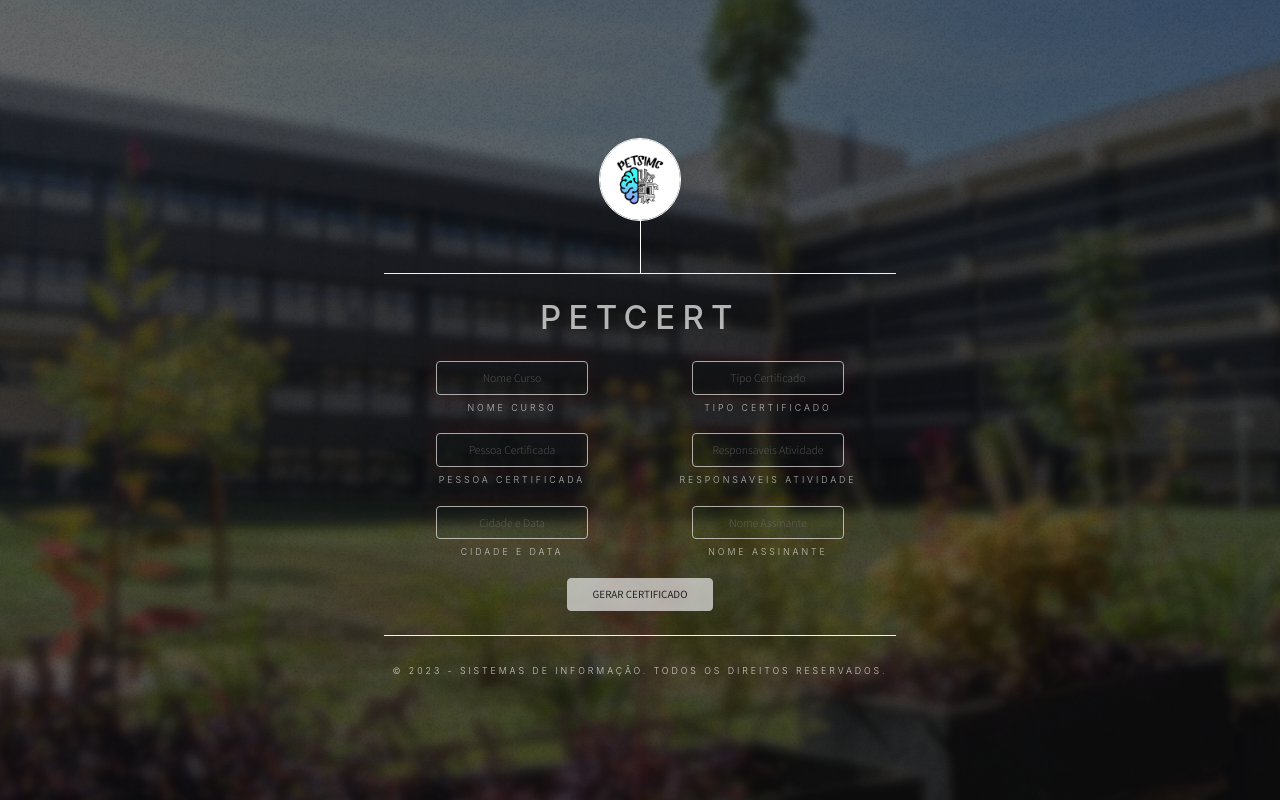
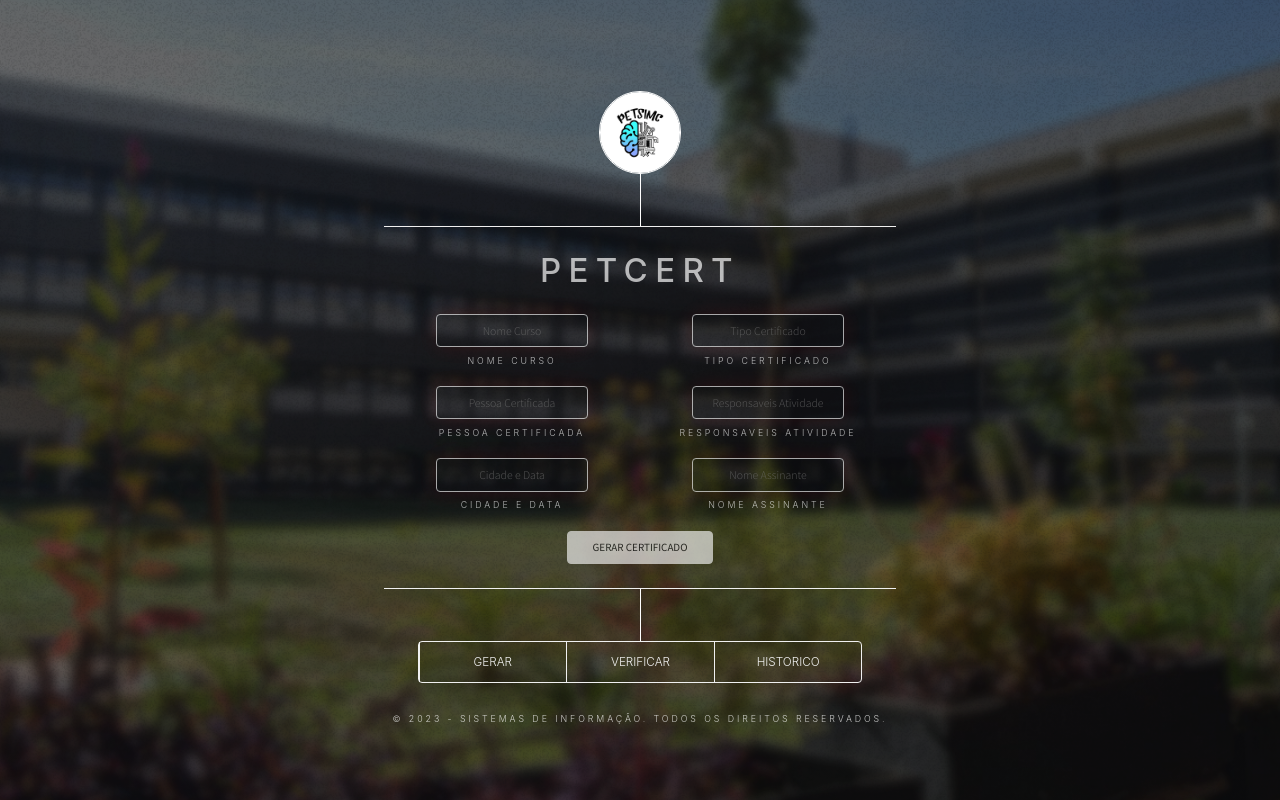
Before and after one commit to ImNotPETSIMC/PETCert_front-end, a React (Create React App) app: page / in a window 1280 px wide. Built offline with nearby package versions, Linux system fonts and the light colour scheme; no server answers.

Commit message:
✨ feat: add NavBar

```diff
--- a/src/App.js
+++ b/src/App.js
@@ -1,14 +1,18 @@
 import './styles/App.css';
 import PETCert from './PETCert';
 import PETLogo from './assets/logo.jpeg'
+import { generateRadio } from './Utils';
 
 function App() {
+  const navOptions = ["Gerar", "Verificar", "Historico"]
+
   return (
     <div className="App">
       <header className="App-header"></header>
       <main>
         <div id="logo"><img src={PETLogo} alt="PET-SIMC Logo" srcset="" /></div>
         <PETCert />
+        <nav><div>{navOptions.map((option) => generateRadio(option))}</div></nav>
       </main>
       <footer>© 2023 - Sistemas de Informação. Todos os direitos reservados.</footer>
     </div>
--- a/src/styles/App.css
+++ b/src/styles/App.css
@@ -108,6 +108,46 @@ main {
   margin: 0 10vw;
 }
 
+nav {
+  display: flex;
+  flex-direction: column;
+  align-items: center;
+}
+
+nav::before {
+  content: "";
+  display: block;
+  width: 1px;
+  height: calc(3.5rem + 1px);
+  background: #ffffff;
+}
+
+nav > div {
+  display: flex;
+
+  border: #f0f0f0 solid 0.1rem;
+  border-radius: 4px;
+}
+
+nav > div > div {
+  background-color: transparent;
+  width: 10rem;
+  color: #f0f0f0ff;
+
+  text-align: center;
+  border-left: #f0f0f0 solid 0.1rem;
+
+  height: 2.75rem;
+  line-height: 2.75rem;
+  text-transform: uppercase;
+
+  font-size: 0.8rem;
+}
+
+nav > div > div > input[type="radio"] {
+  display: none;
+}
+
 footer {
   margin: 2rem 0 2rem 0;
   letter-spacing: 0.2rem;
```
